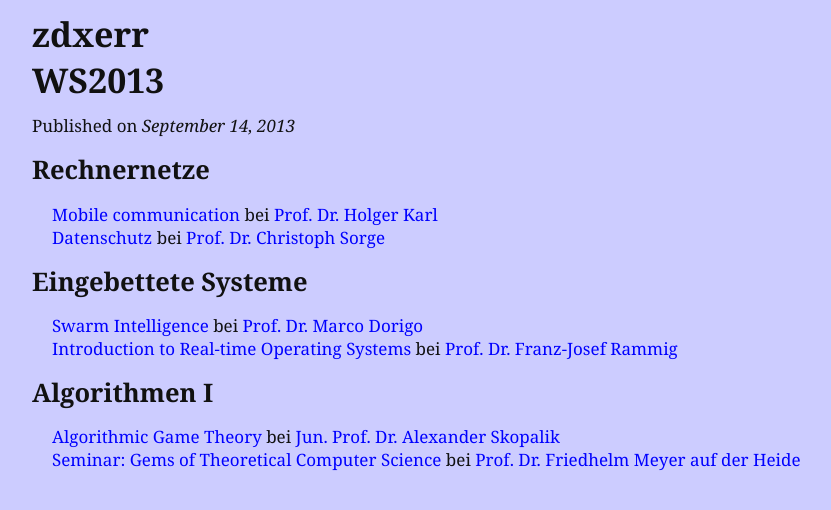
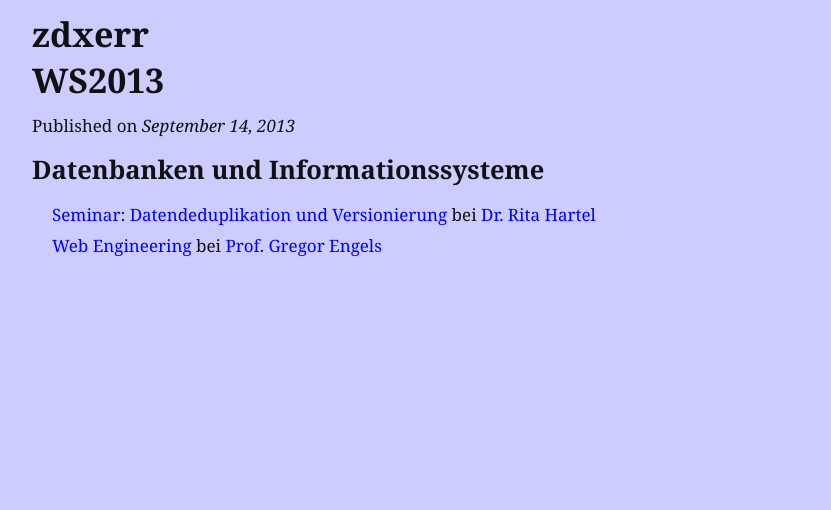
Before and after one commit to zdxerr/zdxerr.github.com, a Jekyll site: the page built from _posts/2013-09-14-ws-2013.md, in a window 1280 px wide. Shown: the top 510 px of the page, without its empty margins (208-1039 px from the left). Built offline with Jekyll 4.4.1, drawn with Linux system fonts in a browser that asks for light colours; Markdown is read by kramdown in place of the engine named in the settings.

Commit message:
New semester links and template filtering.

```diff
--- a/_posts/2013-03-08-ss-2013.markdown
+++ b/_posts/2013-03-08-ss-2013.markdown
@@ -2,6 +2,7 @@
 layout: post
 title: SS2013
 categories: [links, university, lecture, ws2013]
+tags: [old]
 ---
 
 __Sprachen und Programmiermethoden__:
--- a/_posts/2013-09-14-ws-2013.md
+++ b/_posts/2013-09-14-ws-2013.md
@@ -4,17 +4,9 @@ title: WS2013
 categories: [links, university, lecture, ws2013]
 ---
 
-Rechnernetze
+Datenbanken und Informationssysteme
 ------------
-- [Mobile communication](http://www.cs.uni-paderborn.de/fachgebiete/fachgebiet-rechnernetze/lehre/lehrveranstaltungen/vl-mobilkommunikation.html) bei [Prof. Dr. Holger Karl](http://www.cs.uni-paderborn.de/fachgebiete/fachgebiet-rechnernetze/people/hk.html)
-- [Datenschutz](http://www.cs.uni-paderborn.de/fachgebiete/fg-netsec/lehre/ws1314/datenschutz.html) bei [Prof. Dr. Christoph Sorge](http://www.cs.uni-paderborn.de/?csorge)
 
-Eingebettete Systeme
---------------------
-- [Swarm Intelligence](http://www.cs.uni-paderborn.de/fachgebiete/fg-dorigo/teaching.html) bei [Prof. Dr. Marco Dorigo](http://www.cs.uni-paderborn.de/fachgebiete/fg-dorigo/research-group/marco-dorigo.html)
-- [Introduction to Real-time Operating Systems](https://www.hni.uni-paderborn.de/en/design-of-distributed-embedded-systems/teaching/) bei [Prof. Dr. Franz-Josef Rammig](https://www.hni.uni-paderborn.de/en/design-of-distributed-embedded-systems/staff/112491383501926/)
+- [Seminar: Datendeduplikation und Versionierung](http://www.cs.uni-paderborn.de/fachgebiete/ag-boettcher/lehre/ws-1314/seminar.html) bei [Dr. Rita Hartel](http://www.cs.uni-paderborn.de/fachgebiete/ag-boettcher/personen/rita-hartel.html)
 
-Algorithmen I
--------------
-- [Algorithmic Game Theory](https://www.hni.uni-paderborn.de/alg/teaching/algogt/) bei [Jun. Prof. Dr. Alexander Skopalik](http://www.hni.uni-paderborn.de/alg/mitarbeiter/skopalik/)
-- [Seminar: Gems of Theoretical Computer Science](https://www.hni.uni-paderborn.de/alg/teaching/perlen/) bei [Prof. Dr. Friedhelm Meyer auf der Heide](http://www.hni.uni-paderborn.de/alg/mitarbeiter/fmadh/)
+- [Web Engineering](http://is.uni-paderborn.de/fachgebiete/fg-engels/lehre/ws1314/web-engineering/news.html) bei [Prof. Gregor Engels](http://is.uni-paderborn.de/fachgebiete/fg-engels/personen/visitenkarten/gregor-engels/visitenkarte.html)
--- a/links.html
+++ b/links.html
@@ -7,10 +7,12 @@ permalink: /links/
 <h1>{{ title }}</h1>
 <ul id="link_list">
     {% for post in site.categories.links %}
+    {% if not post.tags contains 'old' %}
     <li>
         <span>{{ post.date | date_to_string }}:</span>
 		<a href="{{ post.url }}">{{ post.title }}</a>
         {{ post.content }}
     </li>
+    {% endif %}
   {% endfor %}
 </ul>
```
